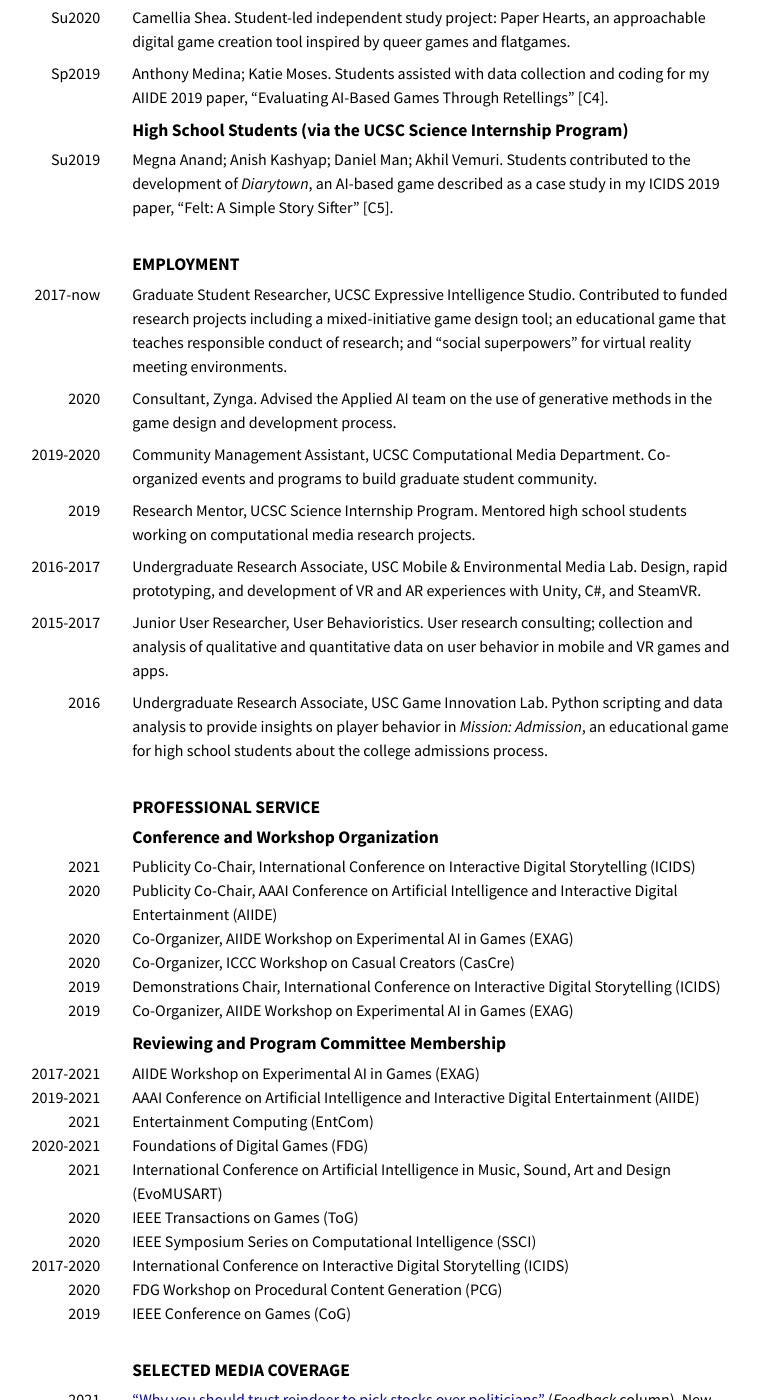
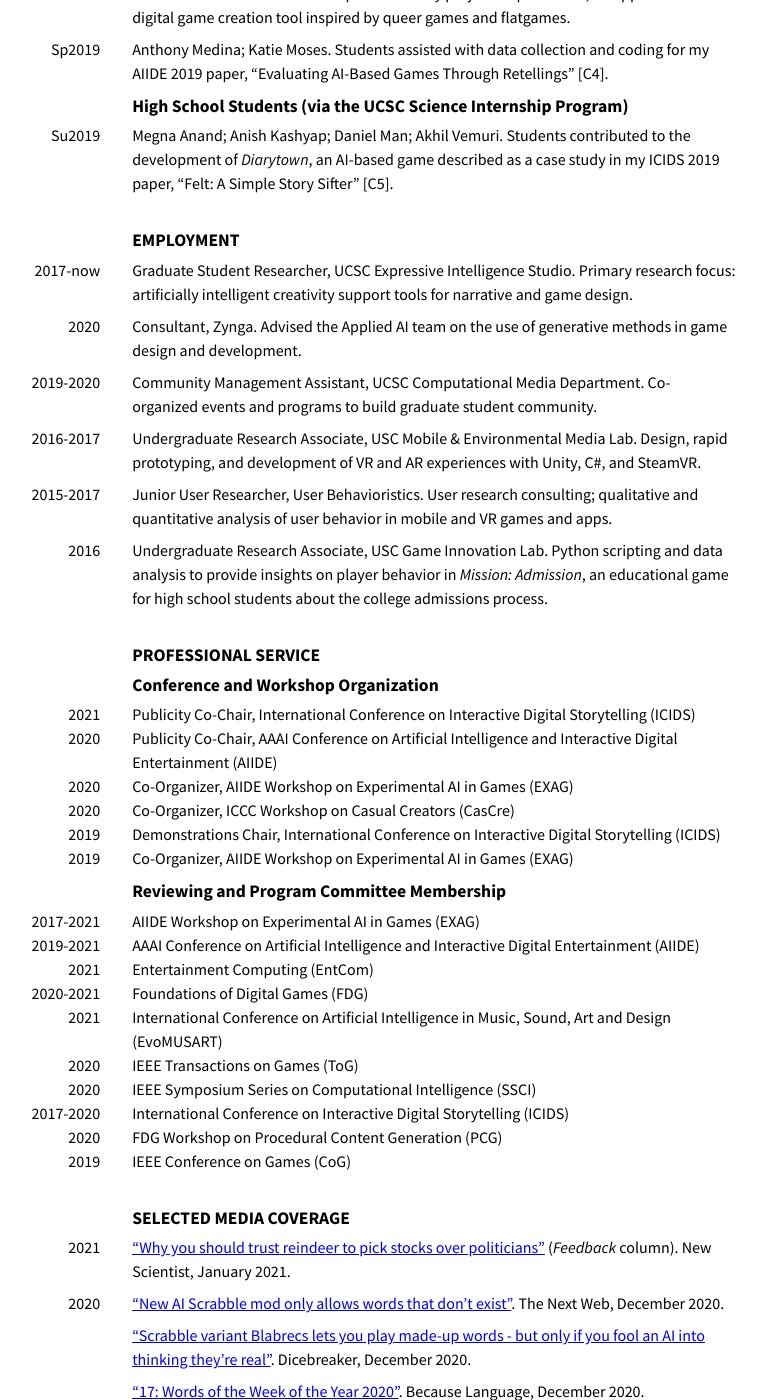
Before and after one commit to mkremins/mkremins.github.io, a Jekyll site: the page built from cv/index.html, in a window 1280 px wide and 1400 px high, scrolled down 4407 px. Shown: the whole window, without its empty margins (262-1027 px from the left). Built offline with Jekyll 4.4.1, drawn with Linux system fonts in a browser that asks for light colours; some of the changed text lies outside the part shown.

Commit message:
Clean up CV a bit
* Comment out a few lower-significance entries
* Add commented-out records of a few minor past achievements
* Tighten up language used to describe some entries
* Add a video link for my guest lecture in Stephen Ware's class

```diff
--- a/_data/talks.json
+++ b/_data/talks.json
@@ -2,6 +2,7 @@
 {
   "title": "Story Sifting",
   "year": "2021",
+  "url": "https://www.youtube.com/watch?v=x9jmc3goXEI",
   "venue": "UKY CS 660",
   "venue_long": "Guest lecture, CS 660: Topics in Artificial Intelligence: Interactive Narrative (Prof. Stephen Ware), University of Kentucky",
   "type": "guest_lecture"
--- a/cv/index.html
+++ b/cv/index.html
@@ -109,10 +109,12 @@ layout: null
           <div class="dated-date">2017-2018</div>
           <div class="dated-content">University of California Chancellor’s Fellowship<br><em>Competitively awarded to first-year UC grad students. Funds one year of stipend ($24,000) plus tuition and fees.</em></div>
         </div>
+        <!--
         <div class="dated-entry">
           <div class="dated-date">2016-2017</div>
           <div class="dated-content">Intel University Research Fellowship<br><em>Awarded to undergraduate students involved in research. Partially funds two semesters of tuition plus a summer research stipend ($8,000).</em></div>
         </div>
+        -->
       </div>
     </section>
     <section id="publications">
@@ -206,6 +208,24 @@ layout: null
           <div class="dated-content">CMPM 80K: Foundations of Video Game Design</div>
         </div>
       </div>
+      <!--
+      <h3>Guest Lectures</h3>
+      <div class="dated-entry">
+        <div class="dated-date">2021</div>
+        <div class="dated-content"><a href="https://www.youtube.com/watch?v=x9jmc3goXEI">“Story Sifting.”</a> Guest lecture, CS 660: Topics in Artificial Intelligence: Interactive Narrative (Prof. Stephen Ware), University of Kentucky, April 2021.
+        </div>
+      </div>
+      <div class="dated-entry">
+        <div class="dated-date">2019</div>
+        <div class="dated-content">“Gardening as a Mode of Play.” Guest lecture, Porter 61: Seminar in Arts (Prof. Jordan Magnuson), UC Santa Cruz, March 2019.
+        </div>
+      </div>
+      <div class="dated-entry">
+        <div class="dated-date">2018</div>
+        <div class="dated-content">“Mining and Gardening with Generative Systems.” Guest lecture, CMPM 176: Game Systems (Prof. Nathan Altice), UC Santa Cruz, November 2018.
+        </div>
+      </div>
+      -->
     </section>
     <section id="mentoring">
       <h2>Mentoring and Student Advising</h2>
@@ -237,27 +257,29 @@ layout: null
       <h2>Employment</h2>
       <div class="dated-entry">
         <div class="dated-date">2017-now</div>
-        <div class="dated-content">Graduate Student Researcher, UCSC Expressive Intelligence Studio. Contributed to funded research projects including a mixed-initiative game design tool; an educational game that teaches responsible conduct of research; and “social superpowers” for virtual reality meeting environments.</div>
+        <div class="dated-content">Graduate Student Researcher, UCSC Expressive Intelligence Studio. Primary research focus: artificially intelligent creativity support tools for narrative and game design.<!--Contributed to funded research projects including a mixed-initiative game design tool; an educational game that teaches responsible conduct of research; and “social superpowers” for virtual reality meeting environments.--></div>
       </div>
       <div class="dated-entry">
         <div class="dated-date"><!--Nov-->2020</div>
-        <div class="dated-content">Consultant, Zynga. Advised the Applied AI team on the use of generative methods in the game design and development process.</div>
+        <div class="dated-content">Consultant, Zynga. Advised the Applied AI team on the use of generative methods in game design and development.</div>
       </div>
       <div class="dated-entry">
         <div class="dated-date">2019-2020</div>
         <div class="dated-content">Community Management Assistant, UCSC Computational Media Department. Co-organized events and programs to build graduate student community.</div>
       </div>
+      <!--
       <div class="dated-entry">
-        <div class="dated-date"><!--Summer-->2019</div>
+        <div class="dated-date">2019</div>
         <div class="dated-content">Research Mentor, UCSC Science Internship Program. Mentored high school students working on computational media research projects.</div>
       </div>
+      -->
       <div class="dated-entry">
         <div class="dated-date">2016-2017</div>
         <div class="dated-content">Undergraduate Research Associate, USC Mobile & Environmental Media Lab. Design, rapid prototyping, and development of VR and AR experiences with Unity, C#, and SteamVR.</div>
       </div>
       <div class="dated-entry">
         <div class="dated-date">2015-2017</div>
-        <div class="dated-content">Junior User Researcher, User Behavioristics. User research consulting; collection and analysis of qualitative and quantitative data on user behavior in mobile and VR games and apps.</div>
+        <div class="dated-content">Junior User Researcher, User Behavioristics. User research consulting; qualitative and quantitative analysis of user behavior in mobile and VR games and apps.</div>
       </div>
       <div class="dated-entry">
         <div class="dated-date"><!--Summer-->2016</div>
@@ -343,10 +365,12 @@ layout: null
         <div class="dated-date">2021</div>
         <div class="dated-content"><a href="https://www.newscientist.com/article/mg24933162-600-why-you-should-trust-reindeer-to-pick-stocks-over-politicians/">“Why you should trust reindeer to pick stocks over politicians”</a> (<em>Feedback</em> column). New Scientist, January 2021.</div>
       </div>
+      <!--
       <div class="dated-entry">
         <div class="dated-date"></div>
         <div class="dated-content"><a href="https://elluba.medium.com/creative-ai-newsletter-10-art-design-and-music-updates-from-2020-6be7a2e26c49">“Creative AI newsletter #10 — Art, Design and Music updates from 2020”</a>. Creative AI Newsletter, January 2021.</div>
       </div>
+      -->
       <div class="dated-entry">
         <div class="dated-date">2020</div>
         <div class="dated-content"><a href="https://thenextweb.com/neural/2020/12/14/new-ai-scrabble-mod-only-allows-words-that-dont-exist/">“New AI Scrabble mod only allows words that don’t exist”</a>. The Next Web, December 2020.</div>
@@ -367,6 +391,12 @@ layout: null
         <div class="dated-date"></div>
         <div class="dated-content"><a href="https://emshort.blog/2019/01/06/kreminski-on-storylets/">“Survey of Storylets-based Design”</a>. Emily Short’s Interactive Storytelling, January 2019.</div>
       </div>
+      <!--
+      <div class="dated-entry">
+        <div class="dated-date">2018</div>
+        <div class="dated-content"><a href="https://www.chronicle.com/article/have-academics-finally-found-the-perfect-meme/">“Have Academics Finally Found the Perfect Meme?”</a>. Chronicle of Higher Education, April 2018.</div>
+      </div>
+      -->
       <div class="dated-entry">
         <div class="dated-date">2017</div>
         <div class="dated-content"><a href="https://www.rockpapershotgun.com/2017/01/18/apocalypse-fiction/">“IF Only: Apocalypse Eve”</a>. Rock Paper Shotgun, January 2017.
--- a/index.html
+++ b/index.html
@@ -171,7 +171,7 @@ layout: null
 			<div class="container">
 				<h2 class="section-title">Talks</h2>
 				{% for talk in site.data.talks %}
-				{% if talk.type != "panel" and talk.type != "guest_lecture" %}
+				{% if talk.type != "panel" %}
 				<div class="card talk-card">
 					<div class="title">{% if talk.url and talk.url != "" %}<a href="{{talk.url}}">{{talk.title}}</a>{% else %}{{talk.title}}{% endif %}</div>
 					<div class="venue">{{talk.venue}} {{talk.year}} {% if talk.subvenue and talk.subvenue != "" %}({{talk.subvenue}}){% endif %}</div>
```
